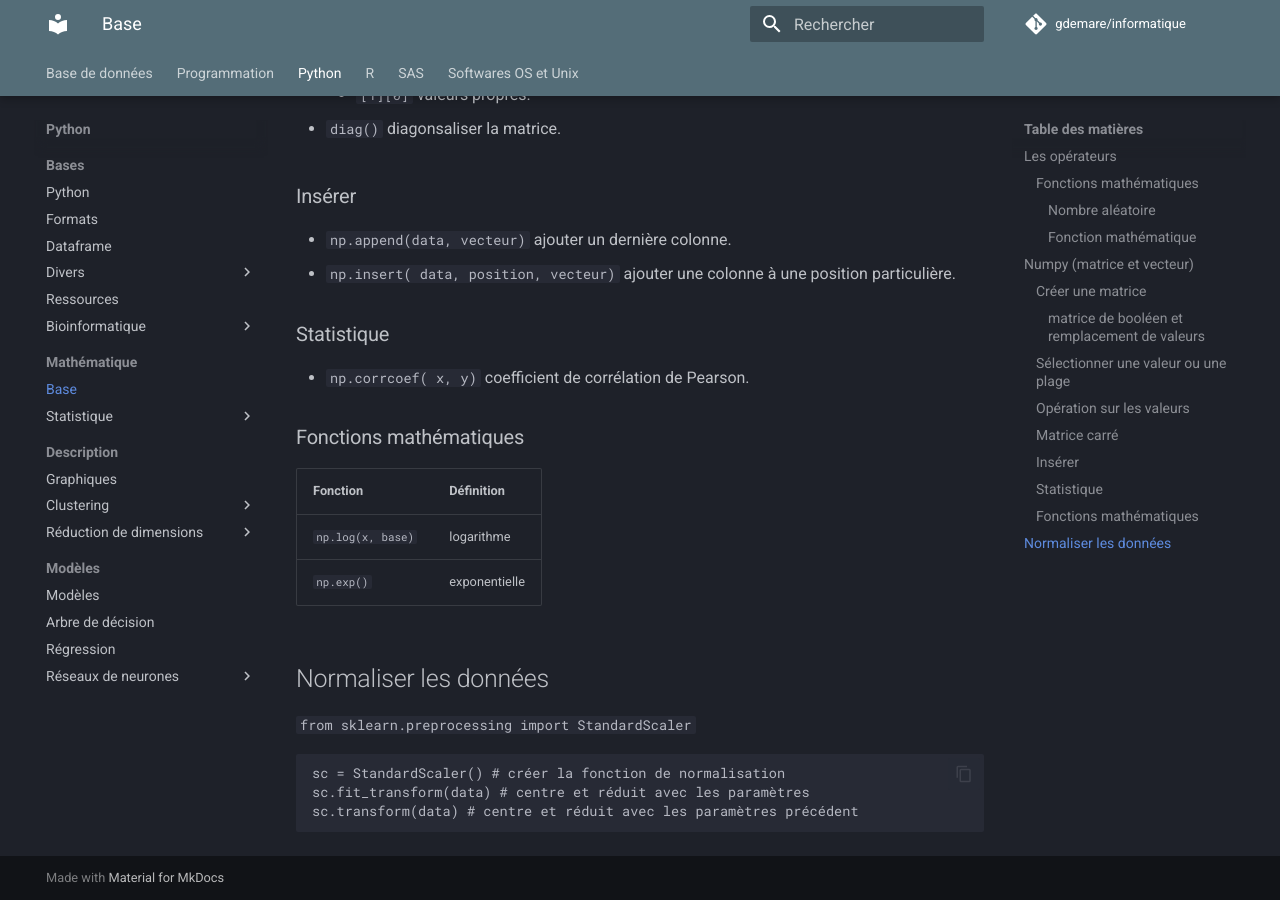
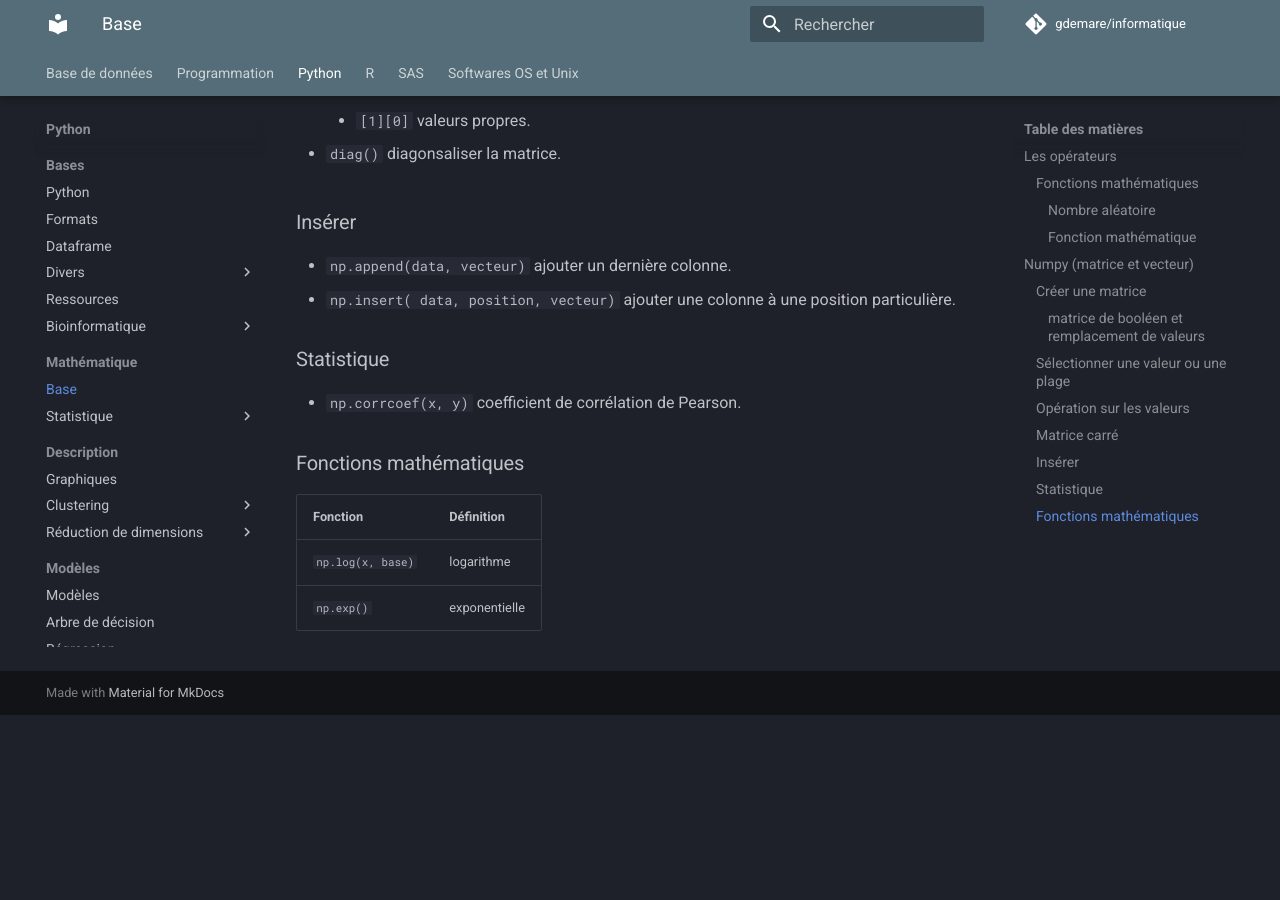
Before and after one commit to gdemare/Informatique, an MkDocs documentation site: the page built from docs/python/math/math_py.md, in a window 1280 px wide and 900 px high, scrolled down 4209 px. Built offline with MkDocs 1.6.1 and Material for MkDocs 9.7.7, drawn with Linux system fonts in a browser that asks for light colours; comment, search, counter and statistics services are not loaded; after the commit the page ends 4924 px from its top, so only the background shows below that; some of the changed text lies outside the part shown.

Commit message:
Update math_py.md

````diff
--- a/docs/python/math/math_py.md
+++ b/docs/python/math/math_py.md
@@ -146,7 +146,7 @@ Dans le sous module `linalg`
 
 ### Statistique
 
-* `np.corrcoef( x, y)` coefficient de corrélation de Pearson.
+* `np.corrcoef(x, y)` coefficient de corrélation de Pearson.
 
 ### Fonctions mathématiques
 
@@ -154,13 +154,3 @@ Fonction 			| Définition
 --------------------|---
 `np.log(x, base)`	| logarithme
 `np.exp()` 			| exponentielle
-
-## Normaliser les données
-
-`from sklearn.preprocessing import StandardScaler`
-
-```
-sc = StandardScaler() # créer la fonction de normalisation
-sc.fit_transform(data) # centre et réduit avec les paramètres
-sc.transform(data) # centre et réduit avec les paramètres précédent
-```
````
Also changed, not shown: other parts of docs/python/math/math_py.md (+2 -2 lines).
